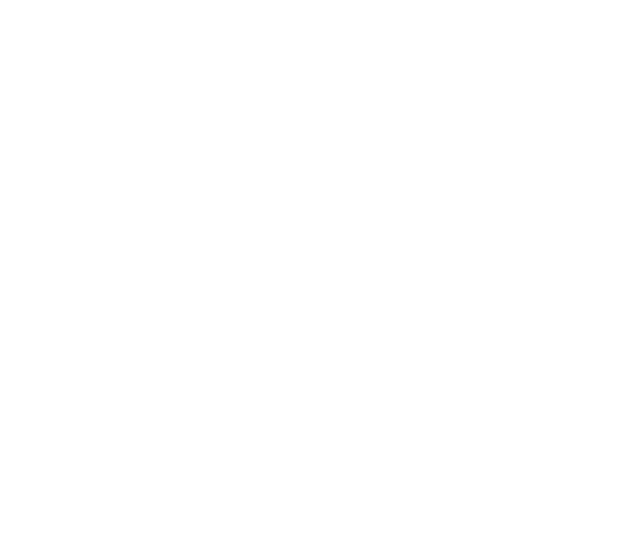
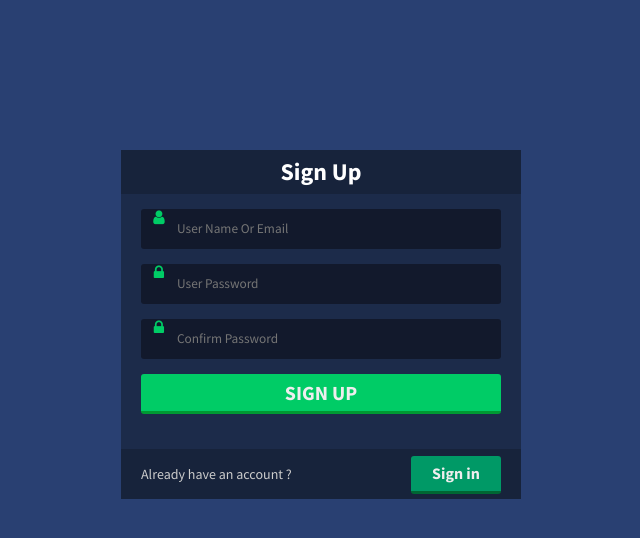
Before and after one commit to ntoscano/mayan-papaya, a website: page client/views/signup.html in a window 1280 px wide. Shown: the whole page, without its empty margins (319-959 px from the left). Drawn offline with Linux system fonts and the light colour scheme.

Commit message:
client and server now communicate on signup/signin

```diff
--- a/client/app.js
+++ b/client/app.js
@@ -1,6 +1,6 @@
 (function() {
 
-  var app = angular.module('TriviaWithFriends', ['ui.router', 'Trivia', 'Profile', 'Home']); // need User dependency
+  var app = angular.module('TriviaWithFriends', ['ui.router', 'Trivia', 'Profile', 'Home', 'User']); // need User dependency
 
   app.config ([
   '$stateProvider',
--- /dev/null
+++ b/client/styles/login.css
@@ -0,0 +1,115 @@
+@import url("http://maxcdn.bootstrapcdn.com/font-awesome/4.3.0/css/font-awesome.min.css");
+@import url("http://fonts.googleapis.com/css?family=Source+Sans+Pro:400,700");
+*{margin:0; padding:0}
+body {
+  background:#294072;
+  font-family: 'Source Sans Pro', sans-serif;
+}
+.form{
+  width:400px;
+  margin:0 auto;
+  background:#1C2B4A;
+  margin-top:150px;
+}
+.header{
+  height:44px;
+  background:#17233B;
+}
+.header h2{
+  height:44px;
+  line-height:44px;
+  color:#fff;
+  text-align:center;
+}
+.login{
+  padding:0 20px;
+}
+.login span.un{
+  width:10%;
+  text-align:center;
+  color:#0C6;
+  border-radius:3px 0 0 3px;
+}
+.text{
+  background:#12192C;
+  width:90%;
+  border-radius:0 3px 3px 0;
+  border:none; outline:none;
+  color:#999;
+  font-family: 'Source Sans Pro', sans-serif;
+}
+.text,.login span.un{
+  display:inline-block;
+  vertical-align:top; height:40px;
+  line-height:40px;
+  background:#12192C;
+}
+.btn{
+  height:40px;
+  border:none;
+  background:#0C6;
+  width:100%;
+  outline:none;
+  font-family: 'Source Sans Pro', sans-serif;
+  font-size:20px;
+  font-weight:bold;
+  color:#eee;
+  border-bottom:solid 3px #093;
+  border-radius:3px;
+  cursor:pointer;
+}
+ul li{
+  height:40px;
+  margin:15px 0;
+  list-style:none;
+}
+.span{
+  display:table;
+  width:100%;
+  font-size:14px;
+}
+.ch{
+  display:inline-block;
+  width:50%;
+  color:#CCC;
+}
+.ch a{
+  color:#CCC;
+  text-decoration:none;
+}
+.ch:nth-child(2){
+  text-align:right;
+}
+.sign{
+  width:90%;
+  padding:0 5%;
+  height:50px;
+  display:table;
+  background:#17233B;
+}
+.sign div{
+  display:inline-block;
+  width:50%;
+  line-height:50px;
+  color:#ccc;
+  font-size:14px;
+}
+.up{
+  text-align:right;
+}
+.up a{
+  display:block;
+  background:#096;
+  text-align:center;
+  height:35px;
+  line-height:35px;
+  width:50%;
+  font-size:16px;
+  text-decoration:none;
+  color:#eee;
+  border-bottom:solid 3px #006633;
+  border-radius:3px;
+  font-weight:bold;
+  margin-left:50%;
+}
+@media(max-width:480px){ .form{width:100%}}
--- a/client/views/signup.html
+++ b/client/views/signup.html
@@ -0,0 +1,30 @@
+<meta name="viewport" content="width=device-width, initial-scale=1.0">
+<link rel="stylesheet" type="text/css" href="../styles/login.css" />
+<div class="form" ng-controller="userCtrl">
+  <div class="header">
+    <h2>Sign Up</h2>
+  </div>
+  <div class="login">
+    <form action="">
+      <ul>
+        <li>
+          <span class="un"><i class="fa fa-user"></i></span><input type="text" required class="text" placeholder="User Name Or Email" ng-model="username"/>
+        </li>
+        <li>
+          <span class="un"><i class="fa fa-lock"></i></span><input type="password" required class="text" placeholder="User Password" ng-model="password"/>
+        </li>
+        <li>
+          <span class="un"><i class="fa fa-lock"></i></span><input type="password" required class="text" placeholder="Confirm Password"/>
+        </li>
+        <li>
+          <input type="submit" value="SIGN UP" ng-click="signup(username, password)"class="btn">
+        </li>
+      </ul>
+    </form>
+  </div>
+  <br/>
+  <div class="sign">
+    <div class="need">Already have an account ?</div>
+    <div class="up"><a href="/#/signin">Sign in</a></div>
+  </div>
+</div>
```
Also changed, not shown: client/index.html (+1 -0 lines), client/javascript/user.js (+33 -2 lines), client/views/signin.html (+5 -34 lines).
